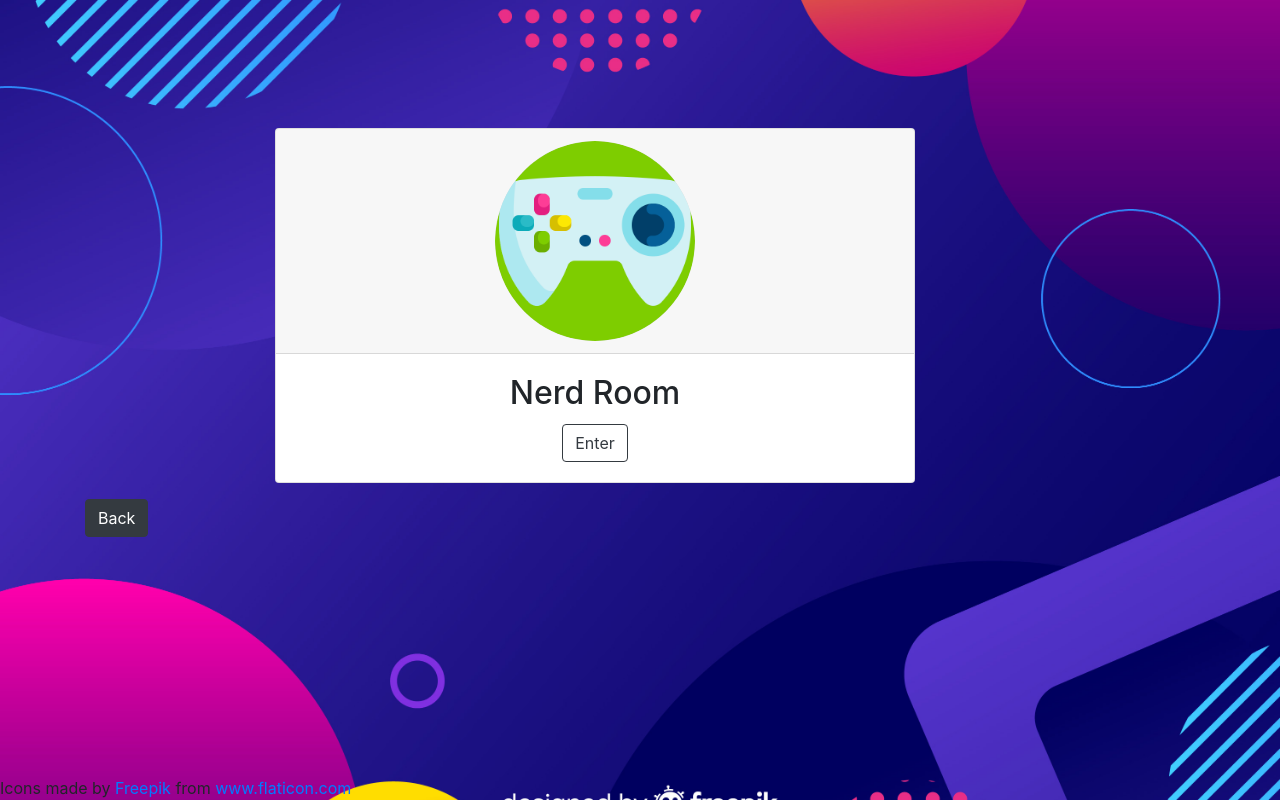
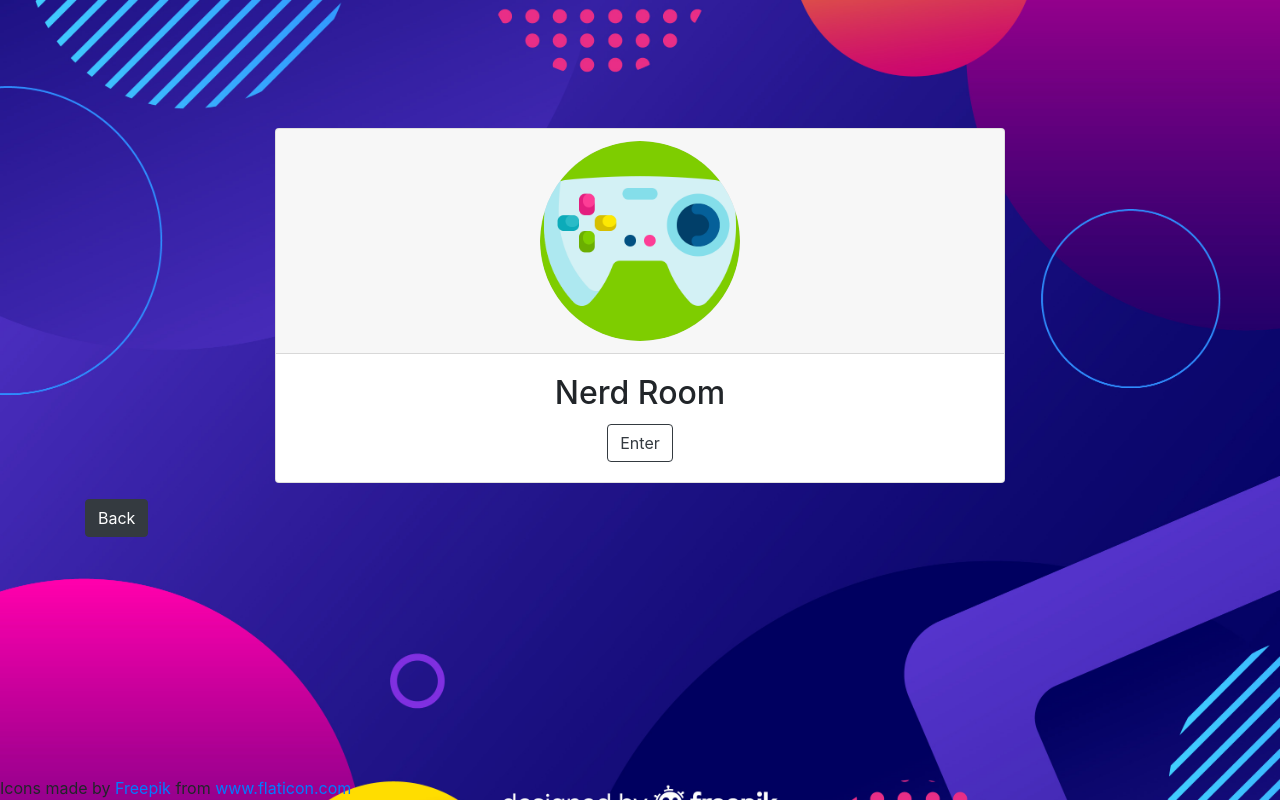
Before and after one commit to joaovictor1205/Trabalho-de-Sistemas-Distribuidos, a Python web app: template public/templates/home.html in a window 1280 px wide. Run offline with Jinja, Linux system fonts and the light colour scheme; the template is opened without the code that fills it, so the values that code supplies are empty; some libraries are stand-ins or nearby versions.

Commit message:
favicon changed and project refactoring

```diff
--- a/public/templates/chat.html
+++ b/public/templates/chat.html
@@ -5,8 +5,8 @@
     <meta name="viewport" content="width=device-width, initial-scale=1.0">
     <meta http-equiv="X-UA-Compatible" content="ie=edge">
 
-    <title> TinderIN </title>
-    <link rel="shortcut icon" href="../img/logo.png">
+    <title> Nerd Room </title>
+    <link rel="shortcut icon" href="../img/gamepad.png">
 
     <script src="https://cdnjs.cloudflare.com/ajax/libs/jquery/3.4.1/jquery.min.js"></script>
     <script src="https://cdnjs.cloudflare.com/ajax/libs/socket.io/2.2.0/socket.io.js"></script>
--- a/public/templates/home.html
+++ b/public/templates/home.html
@@ -5,8 +5,8 @@
     <meta name="viewport" content="width=device-width, initial-scale=1.0">
     <meta http-equiv="X-UA-Compatible" content="ie=edge">
 
-    <title> TinderIN </title>
-    <link rel="shortcut icon" href="../img/logo.png">
+    <title> Nerd Room </title>
+    <link rel="shortcut icon" href="../img/gamepad.png">
 
     <script src="https://cdnjs.cloudflare.com/ajax/libs/jquery/3.4.1/jquery.min.js"></script>
     <script src="https://cdnjs.cloudflare.com/ajax/libs/socket.io/2.2.0/socket.io.js"></script>
@@ -26,7 +26,7 @@
 
             <div class="col-md-8 my-col">
 
-                <div class="card  mb-3" style="max-width: 40rem;">
+                <div class="card  mb-3" style="max-width: 50rem;">
 
                     <div class="card-header"> <img src="../img/gamepad.png" id="foto" alt="logo"> </div>
 
```
Also changed, not shown: public/archive/messages.json (+1 -1 lines), public/templates/login.html (+4 -4 lines), public/css/chat.css (line endings or trailing spaces).
